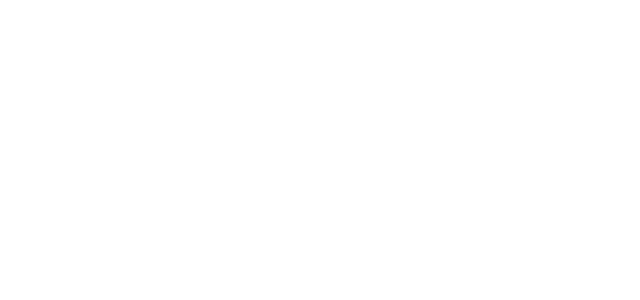
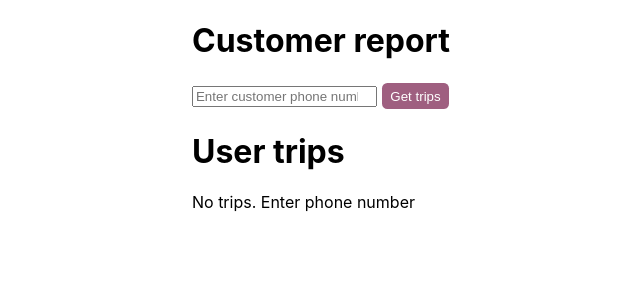
Before and after one commit to AbedM15/beba-frontend, a React (Create React App) app: page /report/customer/trips in a window 1280 px wide. Shown: the top 300 px of the page, without its empty margins (317-957 px from the left). Built offline with nearby package versions, Linux system fonts and the light colour scheme.

Commit message:
Added customer trip reports

```diff
--- a/src/View/Dashboard/Dashboard.js
+++ b/src/View/Dashboard/Dashboard.js
@@ -52,6 +52,9 @@
           <StyledButton onClick={() => setShowAddVehicleModal(true)}>
             Add Vehicle
           </StyledButton>
+          <StyledButton onClick={() => history.push("/report/customer/trips")}>
+            Customer Report
+          </StyledButton>
           <StyledButton
             onClick={() => {
               localStorage.removeItem("accessToken");
--- a/src/View/PaymentViews/AddPayments.js
+++ b/src/View/PaymentViews/AddPayments.js
@@ -5,7 +5,7 @@
 import { StyledAddPayment } from "../StyledComponents/StyledPayment";
 
 export default function AddPayment({ user, setUser, vehicleIndex, tripIndex }) {
-  const [payment, setPayment] = useState(new Payment(0, ""));
+  const [payment, setPayment] = useState(new Payment(20, ""));
   const seatsRemaining =
     user.vehicles[vehicleIndex].numberOfSeats -
     user.vehicles[vehicleIndex].trips[tripIndex].payments.length;
@@ -51,7 +51,7 @@
                   );
                 })
               );
-              setPayment(new Payment(0, ""));
+              setPayment(new Payment(20, ""));
             }
             const tripId = user.vehicles[vehicleIndex].trips[tripIndex].id;
             //we send a request to the server asking it to add payment to a certain trip
--- /dev/null
+++ b/src/View/ReportsView/CustomerTripReport.js
@@ -0,0 +1,58 @@
+import produce from "immer";
+import { useState } from "react";
+import { reviveTrip } from "../../Api/Revive/trip";
+import { StyledButton } from "../StyledComponents/StyledDashboard";
+import { getCustomerTrips } from "./reportCommands";
+import { StyledReportContainer } from "./StyledReports";
+
+export default function CustomerTripReport() {
+  const [trips, setTrips] = useState([]);
+  const [phoneNumber, setPhoneNumber] = useState("");
+  const [error, setError] = useState("");
+  return (
+    <StyledReportContainer>
+      <div>
+        <h1>Customer report</h1>
+        {error === "" ? null : <p>{error}</p>}
+        <input
+          type="number"
+          value={phoneNumber}
+          placeholder="Enter customer phone number..."
+          onChange={(e) => {
+            setPhoneNumber(e.target.value);
+          }}
+        />
+        <StyledButton
+          onClick={async () => {
+            try {
+              const { data: response } = await getCustomerTrips(phoneNumber);
+              if (!response.success) {
+                throw new Error(response.message);
+              }
+
+              const trips = response.trips.map((tripJson) =>
+                reviveTrip(tripJson)
+              );
+              setTrips(trips);
+            } catch (error) {
+              setError(error.message);
+            }
+          }}
+        >
+          Get trips
+        </StyledButton>
+
+        <h1>User trips</h1>
+        {trips.map((trip) => {
+          return (
+            <div className="trip-destination-summary">
+              <p>{trip.destination}</p>
+              <p>{trip.fare}KSH</p>
+            </div>
+          );
+        })}
+        {trips.length === 0 && <p>No trips. Enter phone number</p>}
+      </div>
+    </StyledReportContainer>
+  );
+}
--- /dev/null
+++ b/src/View/ReportsView/StyledReports.js
@@ -0,0 +1,17 @@
+import styled from "styled-components";
+
+export const StyledReportContainer = styled("div")`
+  width: 100%;
+  display: flex;
+  justify-content: center;
+  .trip-destination-summary {
+    background-color: #393e46;
+    color: white;
+    padding: 0.2em 0.5em;
+    border-radius: 0.4em;
+    display: flex;
+    justify-content: space-between;
+    margin: 0.2em 0em;
+    min-width: 400px;
+  }
+`;
--- a/src/View/ReportsView/TripReport.js
+++ b/src/View/ReportsView/TripReport.js
@@ -62,7 +62,7 @@
                   payment.phoneNumber.toString().substring(0, 6) + "*********";
                 return (
                   <tr>
-                    <td>{index}</td>
+                    <td>{index + 1}</td>
                     <td>{maskedPhoneNumber}</td>
                     <td>{true ? "True" : "False"}</td>
                   </tr>
--- a/src/View/ReportsView/reportCommands.js
+++ b/src/View/ReportsView/reportCommands.js
@@ -15,3 +15,18 @@
 
   return response;
 }
+
+export async function getCustomerTrips(phoneNumber) {
+  const token = localStorage.getItem("accessToken");
+  //we check if a user is logged in first
+  if (!token) throw new Error("You must be logged in to view this page!");
+
+  const response = await axios.get(baseUrl + "trip/list/" + phoneNumber, {
+    headers: {
+      //we set the authorization token, the server need a way to identify the user
+      Authorization: "Bearer " + token,
+    },
+  });
+
+  return response;
+}
--- a/src/View/Routes/routes.js
+++ b/src/View/Routes/routes.js
@@ -1,4 +1,5 @@
 import { Dashboad } from "../Dashboard/Dashboard";
+import CustomerTripReport from "../ReportsView/CustomerTripReport";
 import { TripReportView } from "../ReportsView/TripReport";
 import LoginView from "../User/LoginView";
 import RegisterView from "../User/RegisterView";
@@ -25,4 +26,9 @@
     Component: TripReportView,
     exact: true,
   },
+  {
+    path: "/report/customer/trips",
+    Component: CustomerTripReport,
+    exact: true,
+  },
 ];
--- a/src/View/Vehicle/VehicleView.js
+++ b/src/View/Vehicle/VehicleView.js
@@ -6,6 +6,7 @@
 import { StyledVehicleView } from "../StyledComponents/StyledVehicle";
 import AddTripView from "../TripView/AddTrip";
 import TripView from "../TripView/TripView";
+import { getTotalVehicleIncome } from "./vehicleCommands";
 
 export default function VehicleView({ vehicle, vehicleIndex, user, setUser }) {
   const [openTrips, setOpenTrips] = useState(false);
@@ -15,7 +16,10 @@
     <StyledVehicleView>
       <div>
         <div className="vehicle-header">
-          <h3>Plate: {vehicle.numberPlate}</h3>
+          <div>
+            <h3>Plate: {vehicle.numberPlate}</h3>
+            <p>Total vehicle income: {getTotalVehicleIncome(vehicle)}</p>
+          </div>
           <StyledButton onClick={() => setShowAddTrip(true)}>
             Add trip
           </StyledButton>
--- a/src/View/Vehicle/vehicleCommands.js
+++ b/src/View/Vehicle/vehicleCommands.js
@@ -18,3 +18,13 @@
   );
   return response;
 }
+
+export function getTotalVehicleIncome(vehicle) {
+  const payments = vehicle.trips
+    .flatMap((trip) => trip.payments)
+    .map((payment) => payment.amount);
+
+  return payments.reduce((acc, curr) => {
+    return acc + curr;
+  }, 0);
+}
```
